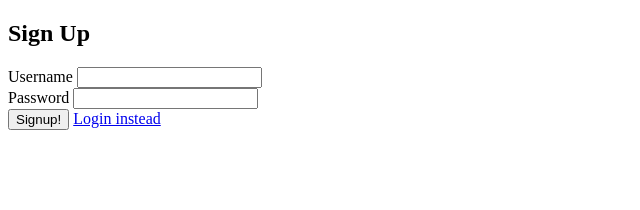
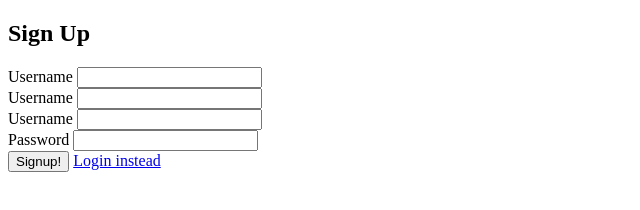
Before and after one commit to JakeMelville/covid19-relief, a website: page public/signup.html in a window 1280 px wide. Shown: the whole page, without its empty margins (0-640 px from the left). Drawn offline with Linux system fonts and the light colour scheme.

Commit message:
saving changes to html

```diff
--- a/public/signup.html
+++ b/public/signup.html
@@ -5,14 +5,22 @@
       <h2>Sign Up</h2>
     </div>
     <div id="signup" role="tabpanel">
-      <form id="signup-form" class="card-body">
+      <form id="signup-form" class="card-body" method="post" action="/api/patient/signup">
         <div>
-          <label for="username-input-signup">Username</label>
-          <input type="text" id="username-input-signup" />
+          <label for="name-input-signup">Username</label>
+          <input type="text" id="name-input-signup" name="name"/>
+        </div>
+        <div>
+          <label for="cellphone-input-signup">Username</label>
+          <input type="text" id="cellphone-input-signup" name="cellPhone"/>
+        </div>
+        <div>
+          <label for="email-input-signup">Username</label>
+          <input type="text" id="email-input-signup" name="email" />
         </div>
         <div>
           <label for="password-input-signup">Password</label>
-          <input type="password" id="password-input-signup" />
+          <input type="password" id="password-input-signup" name="password"/>
         </div>
         <button type="submit" id="signup-btn" class="btn">Signup!</button>
         <a href="login.html">Login instead</a>
```
Also changed, not shown: controllers/api/patientRoutes.js (+9 -0 lines), public/login.html (+1 -1 lines).
